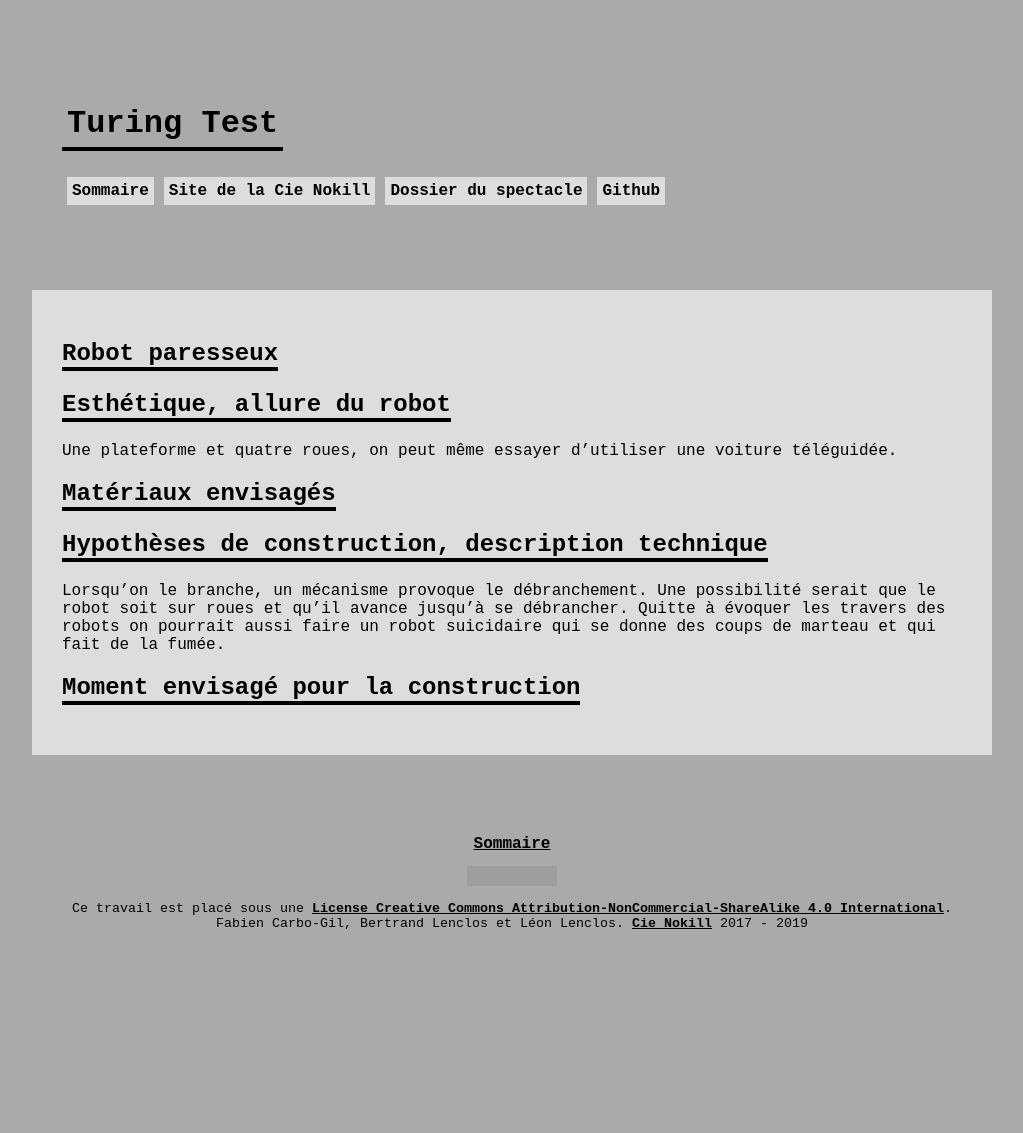
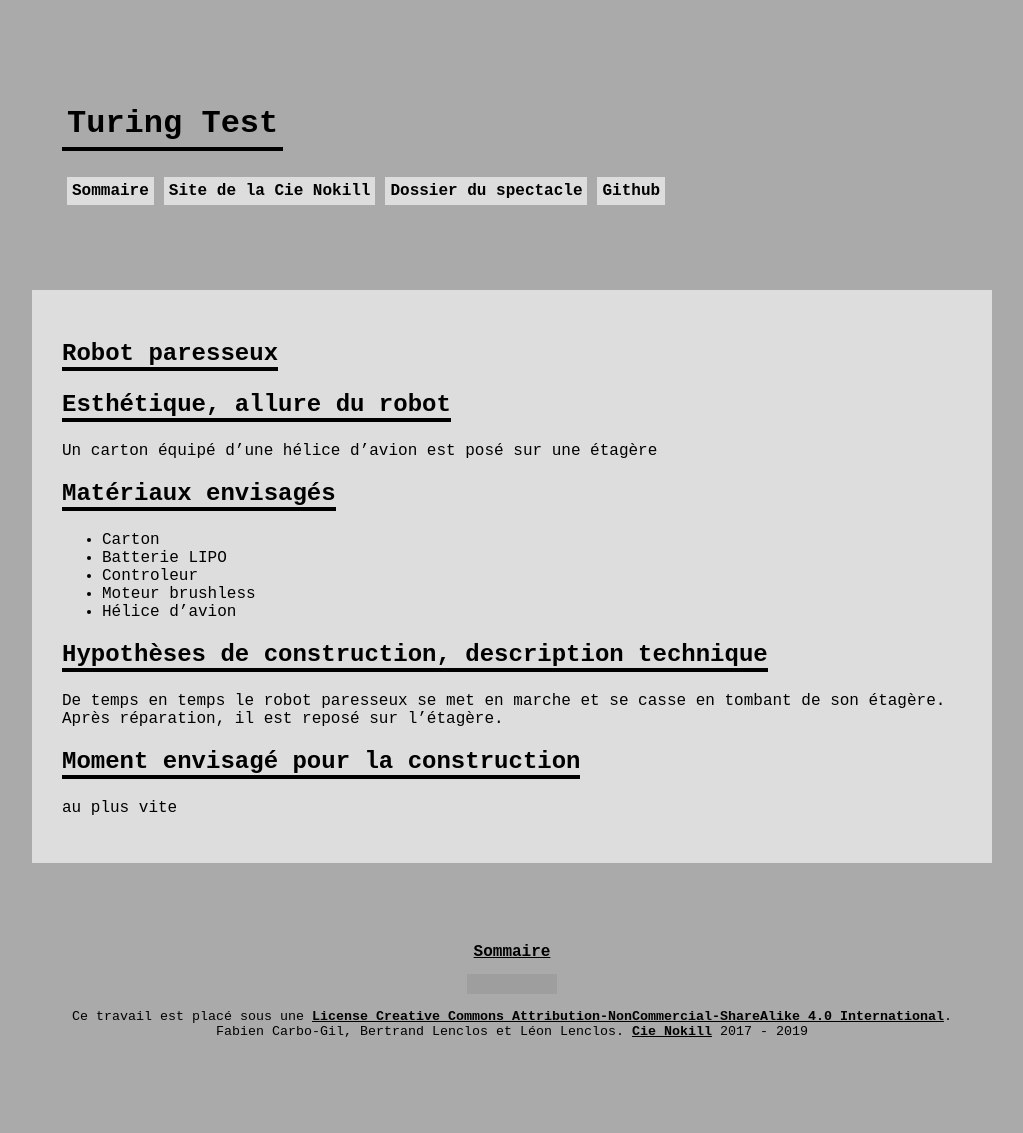
Before and after one commit to LeonLenclos/turing-test, a Jekyll site: the page built from contenu/robots/robot-paresseux.md, in a window 1280 px wide. Shown: the whole page, without its empty margins (128-1151 px from the left). Built offline with Jekyll 4.4.1, drawn with Linux system fonts in a browser that asks for light colours; nearby versions of some CDN libraries; our own code applies the rules of GitHub Pages for plain Markdown files; a script that is not in the unit is left out; the repository's description, which GitHub fills in, is left out; before the commit the page ends 1025 px from its top, so only the background shows below that; grey boxes are pictures that could not be loaded.

Commit message:
Update robot-paresseux.md

```diff
--- a/contenu/robots/robot-paresseux.md
+++ b/contenu/robots/robot-paresseux.md
@@ -2,12 +2,20 @@
 # Robot paresseux
 
 ## Esthétique, allure du robot
-Une plateforme et quatre roues, on peut même essayer d'utiliser une voiture téléguidée.
+Un carton équipé d'une hélice d'avion est posé sur une étagère
 
 ## Matériaux envisagés
 
+- Carton
+- Batterie LIPO
+- Controleur
+- Moteur brushless
+- Hélice d'avion
+
 ## Hypothèses de construction, description technique
 
-Lorsqu'on le branche, un mécanisme provoque le débranchement. Une possibilité serait que le robot soit sur roues et qu'il avance jusqu'à se débrancher. Quitte à évoquer les travers des robots on pourrait aussi faire un robot suicidaire qui se donne des coups de marteau et qui fait de la fumée.
+De temps en temps le robot paresseux se met en marche et se casse en tombant de son étagère.
+Après réparation, il est reposé sur l'étagère.
 
 ## Moment envisagé pour la construction
+au plus vite
```
